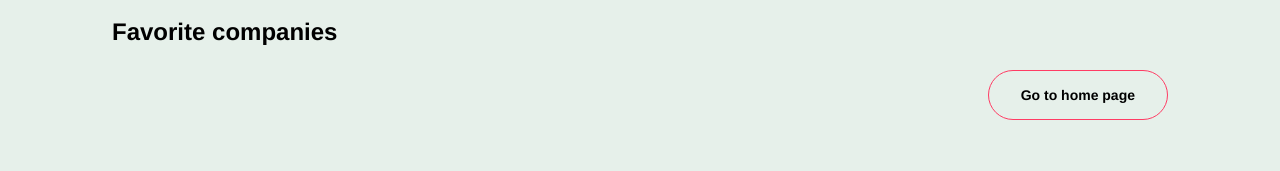
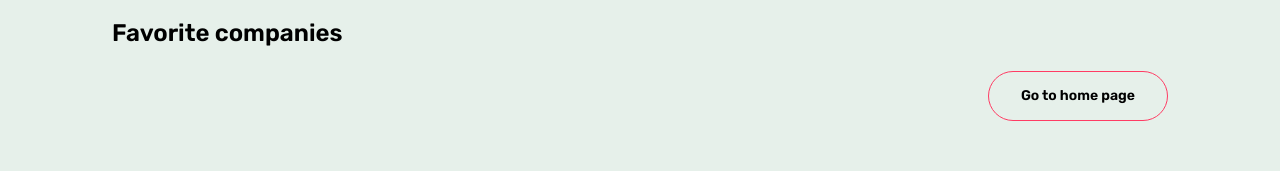
Before and after one commit to lucasajc/my-stocks, a React app: page /favorites in a window 1280 px wide. Shown: the part 124-295 px from the top of the page. Built offline with nearby package versions, Linux system fonts and the light colour scheme.

Commit message:
[MS-07] Changes application default font-family

```diff
--- a/public/index.html
+++ b/public/index.html
@@ -6,6 +6,9 @@
     <meta name="robots" content="noindex, nofollow" />
     <meta name="viewport" content="width=device-width, height=device-height, user-scalable=no, initial-scale=1.0, shrink-to-fit=no" />
     <link rel="icon" type="image/png" href="/assets/favicon.png" />
+    <link rel="preconnect" href="https://fonts.googleapis.com">
+    <link rel="preconnect" href="https://fonts.gstatic.com" crossorigin>
+    <link href="https://fonts.googleapis.com/css2?family=Rubik:wght@300;400;600&display=swap" rel="stylesheet">
     <title>My Stocks</title>
   </head>
   <body>
--- a/src/app/themes/main.theme.ts
+++ b/src/app/themes/main.theme.ts
@@ -26,7 +26,7 @@
     },
   },
   text: {
-    font: 'Helvetica, sans-serif',
+    font: "'Rubik', sans-serif;",
     sizes: {
       sm: '12px',
       md: '14px',
--- a/src/components/button/button.styled.ts
+++ b/src/components/button/button.styled.ts
@@ -14,6 +14,7 @@
   font-weight: 600;
   line-height: 24px;
   transition: background-color 0.1s ease-in, border-color 0.1s ease-in;
+  font-family: ${(props) => props.theme.text.font};
   padding: ${(props) => (props.length === 'sm' ? '12px' : '12px 32px')};
   background-color: ${(props) =>
     props.theme.button[props.variant].default.backgroundColor};
--- a/src/components/input/input.styled.ts
+++ b/src/components/input/input.styled.ts
@@ -13,6 +13,7 @@
   height: 24px;
   font-size: 14px;
   transition: box-shadow 0.2s ease-in;
+  font-family: ${(props) => props.theme.text.font};
   background-color: ${(props) =>
     props.theme.input[props.variant].default.backgroundColor};
   border-color: ${(props) =>
```
